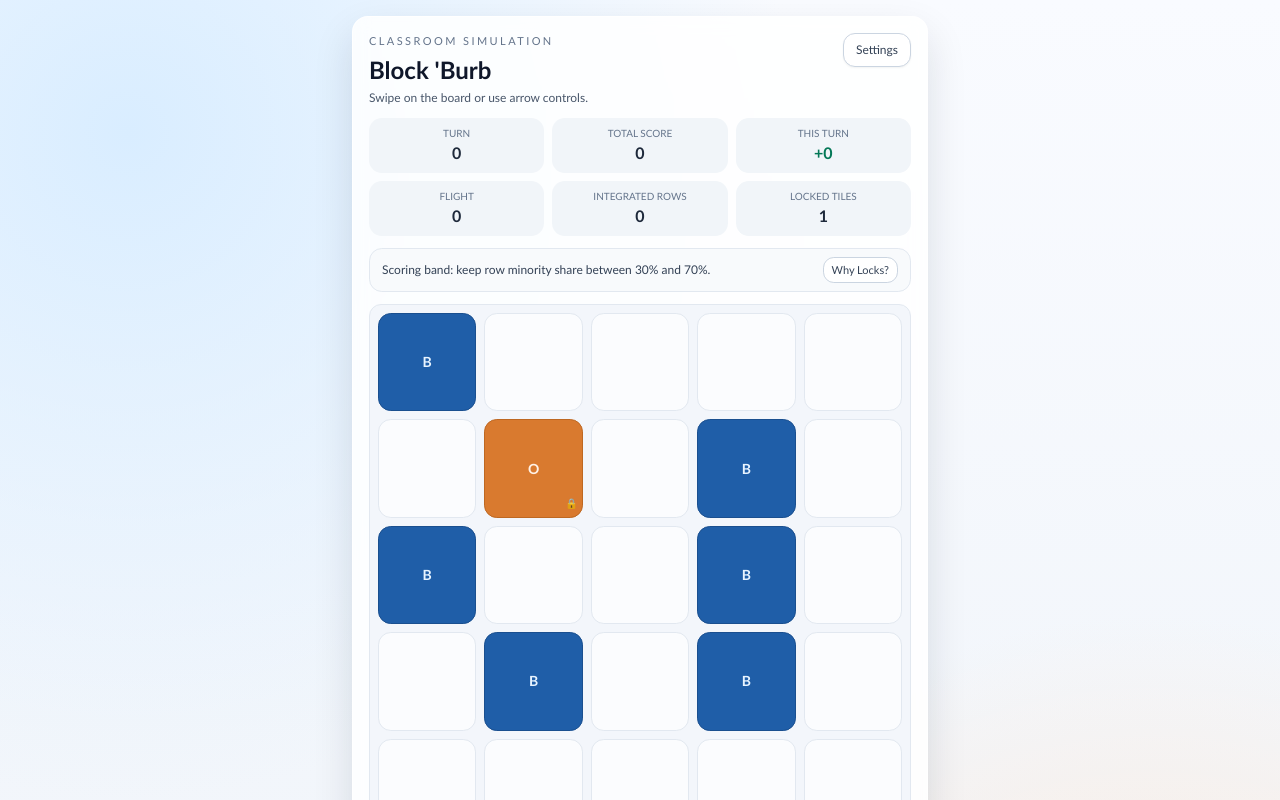
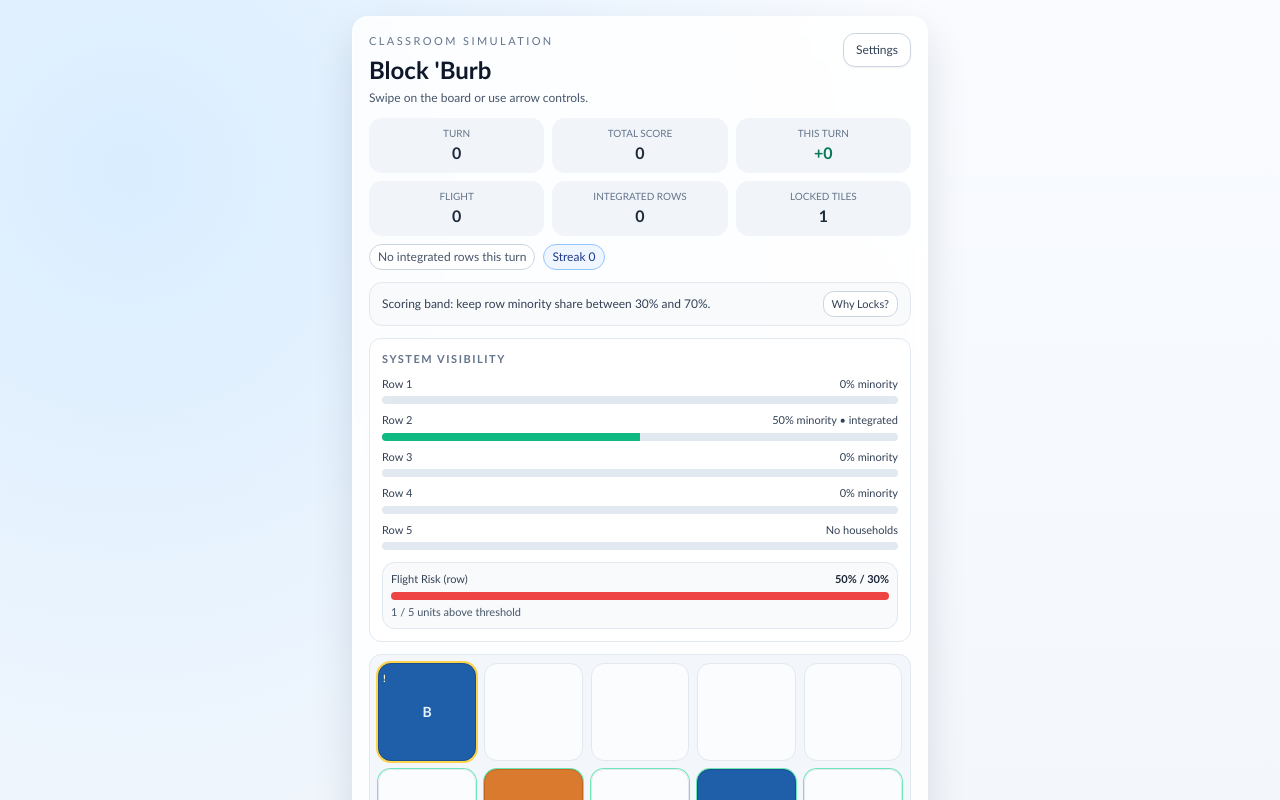
Before and after one commit to professorcaren/block-burb, a React (Vite) app in the folder block-burb-app/: page / in a window 1280 px wide. Shown: the top 800 px of the page. Built offline with nearby package versions, Linux system fonts and the light colour scheme.

Commit message:
Add system visibility meters and lock-risk preview

```diff
--- a/block-burb-app/src/App.tsx
+++ b/block-burb-app/src/App.tsx
@@ -98,6 +98,148 @@ const sanitizeConfig = (config: GameConfig): GameConfig => {
       blue: 1 - orange,
     },
   }
+}
+
+interface RowMetric {
+  minorityShare: number
+  households: number
+  integrated: boolean
+}
+
+interface FlightRiskMetric {
+  maxMinorityShare: number
+  unitsOverThreshold: number
+  totalUnits: number
+  riskRatio: number
+  label: 'low' | 'medium' | 'high' | 'triggered'
+}
+
+const isHouseholdCell = (cell: Cell): cell is Tile =>
+  cell !== null && cell.kind === 'household' && cell.color !== null
+
+const minorityShareForCells = (cells: Cell[]): { share: number; households: number } => {
+  let minority = 0
+  let households = 0
+
+  for (const cell of cells) {
+    if (!isHouseholdCell(cell)) {
+      continue
+    }
+
+    households += 1
+    if (cell.color === 'orange') {
+      minority += 1
+    }
+  }
+
+  if (households === 0) {
+    return { share: 0, households: 0 }
+  }
+
+  return { share: minority / households, households }
+}
+
+const computeRowMetrics = (board: Board, config: GameConfig): RowMetric[] =>
+  board.map((row) => {
+    const metric = minorityShareForCells(row)
+    const integrated =
+      metric.households > 0 &&
+      metric.share >= config.integrationBand.min &&
+      metric.share <= config.integrationBand.max
+
+    return {
+      minorityShare: metric.share,
+      households: metric.households,
+      integrated,
+    }
+  })
+
+const computeUnitMinorityShares = (board: Board, unit: GameConfig['tippingUnit']): number[] => {
+  const size = board.length
+
+  if (unit === 'row') {
+    return board.map((row) => minorityShareForCells(row).share)
+  }
+
+  if (unit === 'column') {
+    return Array.from({ length: size }, (_, col) =>
+      minorityShareForCells(Array.from({ length: size }, (_, row) => board[row][col])).share,
+    )
+  }
+
+  const shares: number[] = []
+  for (let row = 0; row < size - 1; row += 1) {
+    for (let col = 0; col < size - 1; col += 1) {
+      const sector = [
+        board[row][col],
+        board[row + 1][col],
+        board[row][col + 1],
+        board[row + 1][col + 1],
+      ]
+      shares.push(minorityShareForCells(sector).share)
+    }
+  }
+  return shares
+}
+
+const computeFlightRisk = (board: Board, config: GameConfig): FlightRiskMetric => {
+  const shares = computeUnitMinorityShares(board, config.tippingUnit)
+  const maxMinorityShare = shares.length === 0 ? 0 : Math.max(...shares)
+  const unitsOverThreshold = shares.filter((share) => share > config.tippingThreshold).length
+  const riskRatio = Math.min(1, maxMinorityShare / Math.max(0.01, config.tippingThreshold))
+
+  let label: FlightRiskMetric['label'] = 'low'
+  if (unitsOverThreshold > 0) {
+    label = 'triggered'
+  } else if (riskRatio >= 0.85) {
+    label = 'high'
+  } else if (riskRatio >= 0.6) {
+    label = 'medium'
+  }
+
+  return {
+    maxMinorityShare,
+    unitsOverThreshold,
+    totalUnits: shares.length,
+    riskRatio,
+    label,
+  }
+}
+
+const computeLockRiskTileIds = (board: Board): Set<string> => {
+  const size = board.length
+  const risky = new Set<string>()
+
+  for (let row = 0; row < size; row += 1) {
+    for (let col = 0; col < size; col += 1) {
+      const tile = board[row][col]
+      if (!isHouseholdCell(tile) || tile.locked) {
+        continue
+      }
+
+      let rowSameColor = 0
+      let colSameColor = 0
+
+      for (let index = 0; index < size; index += 1) {
+        const rowTile = board[row][index]
+        const colTile = board[index][col]
+
+        if (isHouseholdCell(rowTile) && rowTile.color === tile.color) {
+          rowSameColor += 1
+        }
+
+        if (isHouseholdCell(colTile) && colTile.color === tile.color) {
+          colSameColor += 1
+        }
+      }
+
+      if (rowSameColor <= 2 && colSameColor <= 2) {
+        risky.add(tile.id)
+      }
+    }
+  }
+
+  return risky
 }
 
 const DirectionPad = ({ onMove }: { onMove: (direction: Direction) => void }) => (
@@ -254,6 +396,9 @@ function App() {
     () => generateEquilibriumMap(game.board.length, counts.blue, counts.orange),
     [counts.blue, counts.orange, game.board.length],
   )
+  const rowMetrics = useMemo(() => computeRowMetrics(game.board, config), [game.board, config])
+  const flightRisk = useMemo(() => computeFlightRisk(game.board, config), [game.board, config])
+  const lockRiskTileIds = useMemo(() => computeLockRiskTileIds(game.board), [game.board])
   const lockedHouseholds = useMemo(
     () =>
       game.board.flat().filter((tile) => tile !== null && tile.kind === 'household' && tile.locked).length,
@@ -367,6 +512,21 @@ function App() {
           </p>
         ) : null}
 
+        <div className="mt-2 flex items-center gap-2 text-xs">
+          {game.summary.integrationRows > 0 ? (
+            <span className="rounded-full border border-emerald-300 bg-emerald-50 px-2 py-1 font-medium text-emerald-800">
+              Integrated Block +{game.summary.pointsGained}
+            </span>
+          ) : (
+            <span className="rounded-full border border-slate-300 bg-white px-2 py-1 text-slate-600">
+              No integrated rows this turn
+            </span>
+          )}
+          <span className="rounded-full border border-blue-300 bg-blue-50 px-2 py-1 font-medium text-blue-900">
+            Streak {game.integrationStreak}
+          </span>
+        </div>
+
         <div className="mt-3 flex items-center justify-between gap-3 rounded-lg border border-slate-200 bg-slate-50 px-3 py-2">
           <p className="text-xs text-slate-700">
             Scoring band: keep row minority share between {Math.round(config.integrationBand.min * 100)}% and{' '}
@@ -388,6 +548,59 @@ function App() {
           </p>
         ) : null}
 
+        <section className="mt-3 rounded-xl border border-slate-200 bg-white p-3">
+          <p className="text-[11px] font-semibold uppercase tracking-[0.14em] text-slate-500">System Visibility</p>
+
+          <div className="mt-2 space-y-2">
+            {rowMetrics.map((row, index) => {
+              const percentage = Math.round(row.minorityShare * 100)
+              const barClass = row.integrated ? 'bg-emerald-500' : 'bg-slate-400'
+              return (
+                <div key={`row-metric-${index}`}>
+                  <div className="mb-1 flex items-center justify-between text-[11px] text-slate-700">
+                    <span>Row {index + 1}</span>
+                    <span>
+                      {row.households === 0 ? 'No households' : `${percentage}% minority`}
+                      {row.integrated ? ' • integrated' : ''}
+                    </span>
+                  </div>
+                  <div className="h-2 overflow-hidden rounded-full bg-slate-200">
+                    <div className={`h-full ${barClass}`} style={{ width: `${percentage}%` }} />
+                  </div>
+                </div>
+              )
+            })}
+          </div>
+
+          <div className="mt-3 rounded-lg border border-slate-200 bg-slate-50 px-2 py-2">
+            <div className="mb-1 flex items-center justify-between text-[11px]">
+              <span className="font-medium text-slate-700">Flight Risk ({config.tippingUnit})</span>
+              <span className="font-semibold text-slate-800">
+                {Math.round(flightRisk.maxMinorityShare * 100)}% / {Math.round(config.tippingThreshold * 100)}%
+              </span>
+            </div>
+            <div className="h-2 overflow-hidden rounded-full bg-slate-200">
+              <div
+                className={`h-full ${
+                  flightRisk.label === 'triggered'
+                    ? 'bg-red-500'
+                    : flightRisk.label === 'high'
+                      ? 'bg-amber-500'
+                      : flightRisk.label === 'medium'
+                        ? 'bg-yellow-500'
+                        : 'bg-emerald-500'
+                }`}
+                style={{ width: `${Math.round(flightRisk.riskRatio * 100)}%` }}
+              />
+            </div>
+            <p className="mt-1 text-[11px] text-slate-600">
+              {flightRisk.unitsOverThreshold > 0
+                ? `${flightRisk.unitsOverThreshold} / ${flightRisk.totalUnits} units above threshold`
+                : 'No units above threshold'}
+            </p>
+          </div>
+        </section>
+
         <div
           className={`mt-3 w-full rounded-xl border border-slate-200 bg-[#f3f6fb] p-2 ${activeBoardClass}`}
           onTouchStart={onTouchStart}
@@ -400,27 +613,38 @@ function App() {
           >
             {game.board.flatMap((row, rowIndex) =>
               row.map((cell, colIndex) => {
+                const rowIntegrated = rowMetrics[rowIndex]?.integrated
+                const rowGlowClass = rowIntegrated ? 'ring-1 ring-emerald-300' : ''
+
                 if (cell === null) {
                   return (
                     <div
                       key={`cell-${rowIndex}-${colIndex}`}
-                      className="aspect-square rounded-lg border border-slate-200 bg-white/70"
+                      className={`aspect-square rounded-lg border border-slate-200 bg-white/70 ${rowGlowClass}`}
                     />
                   )
                 }
 
                 const visual = tileDisplay(cell)
+                const lockRisk = lockRiskTileIds.has(cell.id) && !cell.locked
                 return (
                   <div
                     key={cell.id}
-                    className={`tile-pop relative flex aspect-square items-center justify-center rounded-lg border text-sm font-bold ${visual.classes}`}
+                    className={`tile-pop relative flex aspect-square items-center justify-center rounded-lg border text-sm font-bold ${visual.classes} ${rowGlowClass} ${
+                      lockRisk ? 'ring-2 ring-amber-300' : ''
+                    }`}
                     aria-label={
                       cell.kind === 'household' && cell.locked
                         ? 'Locked household. It cannot move until a same-color tile enters this row or column.'
-                        : undefined
+                        : lockRisk
+                          ? 'At risk of becoming locked soon.'
+                          : undefined
                     }
                   >
                     <span>{visual.label}</span>
+                    {lockRisk ? (
+                      <span className="absolute left-1 top-1 text-[10px] font-black text-amber-100">!</span>
+                    ) : null}
                     {cell.locked ? (
                       <span className="absolute bottom-1 right-1 text-[10px] text-white/90">{lockIcon}</span>
                     ) : null}
@@ -651,6 +875,9 @@ function App() {
             {lockIcon} Locked = isolated in row and column. Cannot move until same-color support appears.
           </p>
           <p>
+            Yellow ring + ! = at risk of locking soon.
+          </p>
+          <p>
             Score each turn: +{config.integrationPointsPerRow} for every row in the integration band.
           </p>
         </footer>
--- a/block-burb-app/src/game/engine.ts
+++ b/block-burb-app/src/game/engine.ts
@@ -586,6 +586,7 @@ export const createInitialState = (config: GameConfig): GameState => {
     turn: 0,
     totalScore: 0,
     integrationTurnsSurvived: 0,
+    integrationStreak: 0,
     gameOver: false,
     gameOverReason: null,
     summary: defaultSummary(),
@@ -637,6 +638,7 @@ export const applyTurn = (state: GameState, direction: Direction, config: GameCo
     turn,
     totalScore: state.totalScore + pointsGained,
     integrationTurnsSurvived: state.integrationTurnsSurvived + (rowsIntegrated > 0 ? 1 : 0),
+    integrationStreak: rowsIntegrated > 0 ? state.integrationStreak + 1 : 0,
     gameOver,
     gameOverReason: gameOver ? (fullyLocked ? 'fully_locked' : 'no_legal_moves') : null,
     summary: {
--- a/block-burb-app/src/game/types.ts
+++ b/block-burb-app/src/game/types.ts
@@ -63,6 +63,7 @@ export interface GameState {
   turn: number
   totalScore: number
   integrationTurnsSurvived: number
+  integrationStreak: number
   gameOver: boolean
   gameOverReason: GameOverReason | null
   summary: TurnSummary
```
